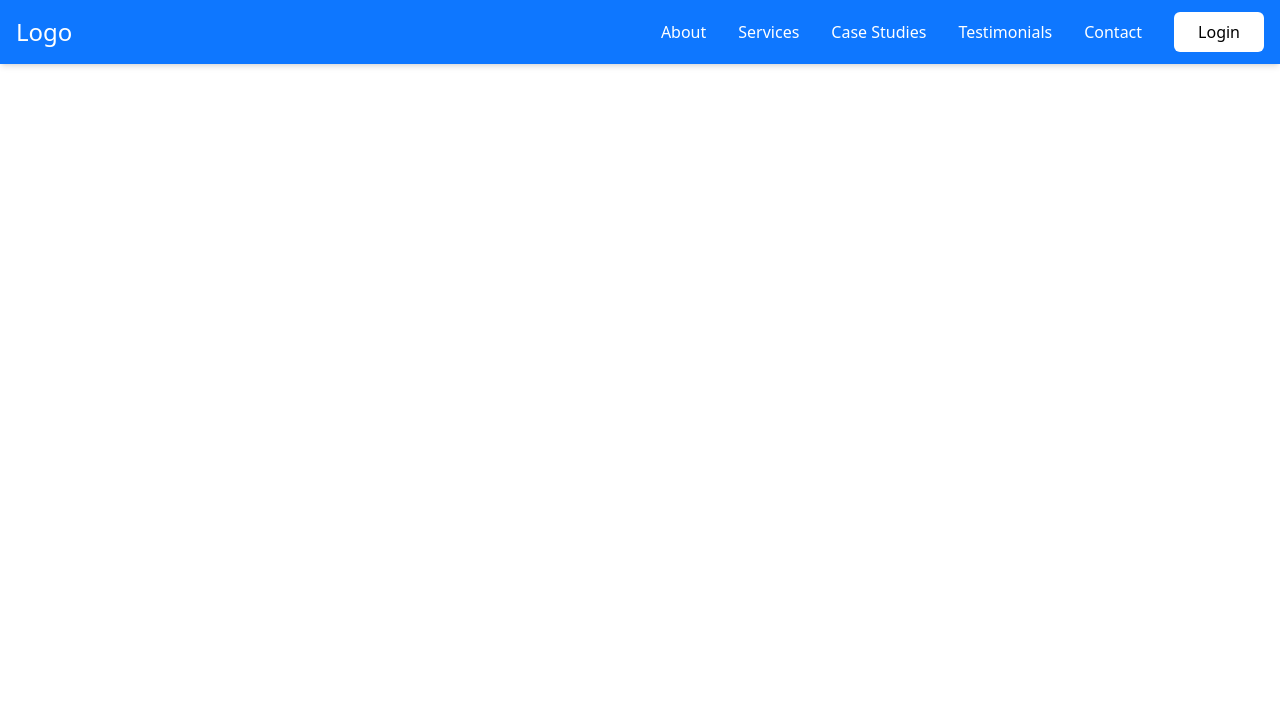
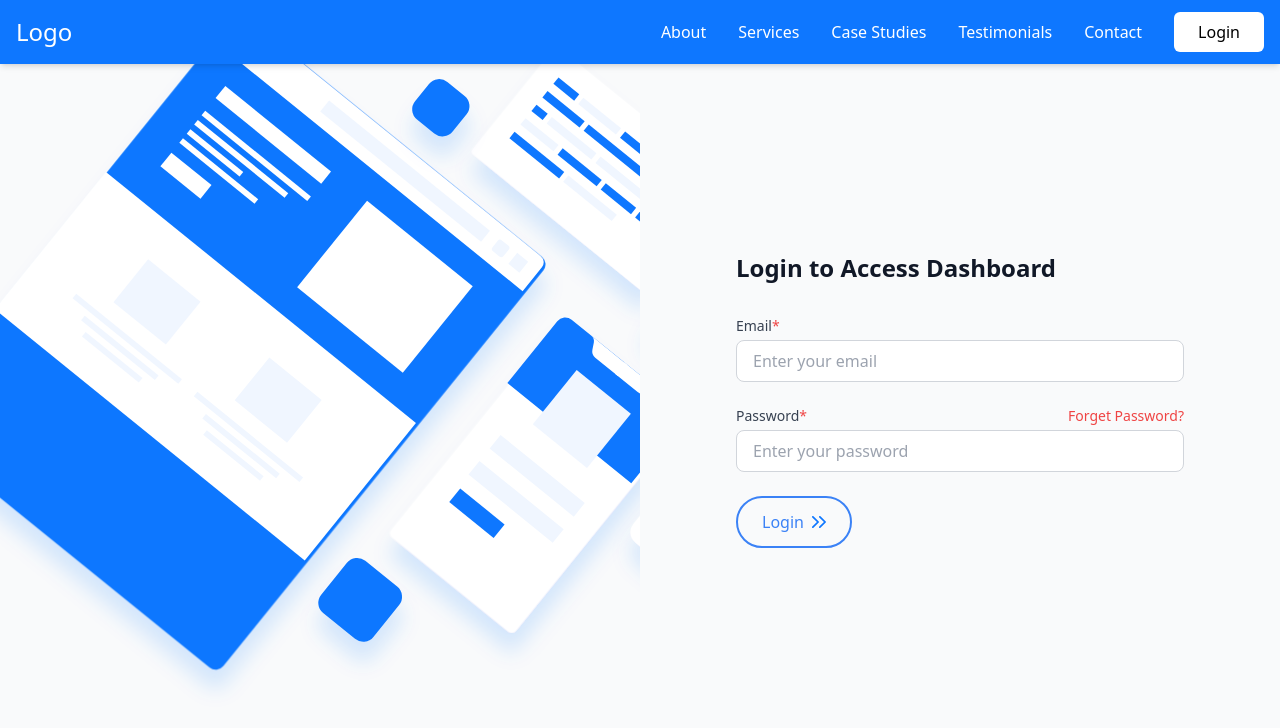
Before and after one commit to nareshaitla78/Dashboard, a Vue app in the folder frontend/: page /login in a window 1280 px wide. Shown: the top 728 px of the page. Built offline with nearby package versions, Linux system fonts and the light colour scheme.

Commit message:
login validation is fixed

```diff
--- a/frontend/src/stores/auth.js
+++ b/frontend/src/stores/auth.js
@@ -1,12 +1,33 @@
-import { ref, computed } from 'vue'
+
 import { defineStore } from 'pinia'
+import { ref } from 'vue'
 
-export const useAuthStore = defineStore('counter', () => {
-  const count = ref(0)
-  const doubleCount = computed(() => count.value * 2)
-  function increment() {
-    count.value++
+export const useAuthStore = defineStore('auth', () => {
+  const user = ref(null)
+  const isAuthenticated = ref(false)
+  const email = ref('')
+  const password = ref('')
+
+  const login = async (email , password ) => {
+    await new Promise(resolve => setTimeout(resolve, 1000))
+
+    if (email && password) {
+      user.value = { email }
+      isAuthenticated.value = true
+      return true
+    }
+    return false
   }
 
-  return { count, doubleCount, increment }
+  const logout = () => {
+    user.value = null
+    isAuthenticated.value = false
+  }
+
+  return {
+    user,
+    isAuthenticated,
+    login,
+    logout
+  }
 })
--- a/frontend/src/views/Login.vue
+++ b/frontend/src/views/Login.vue
@@ -1,13 +1,108 @@
-<template lang="">
-    <div>
-        Login
+<template>
+  <div class="min-h-screen bg-gray-50 flex w-full overflow-hidden">
+    <div class="relative w-1/2 h-[90vh]">
+      <img :src="aboutusimage" alt="About Us" class="w-full h-full object-cover" />
     </div>
+
+    <div class="flex-1 flex items-center justify-center p-8 w-1/2">
+      <div class="w-full max-w-md">
+        <h1 class="text-2xl font-bold text-gray-900 mb-8">Login to Access Dashboard</h1>
+
+        <form @submit.prevent="handleSubmit" class="space-y-6">
+          <div>
+            <label for="email" class="block text-sm font-medium text-gray-700 mb-1">
+              Email<span class="text-red-500">*</span>
+            </label>
+            <input
+              id="email"
+              v-model="email"
+              type="email"
+              required
+              class="w-full px-4 py-2 border border-gray-300 rounded-lg focus:ring-2 focus:ring-blue-500 focus:border-transparent"
+              placeholder="Enter your email"
+            />
+          </div>
+
+          <div>
+            <div class="flex justify-between items-center mb-1">
+              <label for="password" class="block text-sm font-medium text-gray-700">
+                Password<span class="text-red-500">*</span>
+              </label>
+              <a href="#" class="text-sm text-red-500 hover:text-red-600">Forget Password?</a>
+            </div>
+            <input
+              id="password"
+              v-model="password"
+              type="password"
+              required
+              class="w-full px-4 py-2 border border-gray-300 rounded-lg focus:ring-2 focus:ring-blue-500 focus:border-transparent"
+              placeholder="Enter your password"
+            />
+          </div>
+
+          <div v-if="error" class="text-red-500 text-sm text-center">{{ error }}</div>
+
+          <!-- Login Button -->
+          <button
+            type="submit"
+            :disabled="loading"
+            class="w-30   text-blue-500 hover:bg-blue-50 px-6 py-3 rounded-full   transition border-2 border-blue-500 flex items-center justify-center"
+          >
+            <span v-if="loading">Logging in...</span>
+            <span v-else class="inline-flex items-center">
+              Login
+              <img :src="arrowrightImage" alt="Arrow Right" class="h-3 ml-2" />
+              <img :src="arrowrightImage" alt="Arrow Right" class="h-3" />
+            </span>
+          </button>
+        </form>
+      </div>
+    </div>
+  </div>
 </template>
+
 <script>
+import { useRouter } from "vue-router";
+import aboutusimage from "@/assets/aboutus.svg";
+import arrowrightImage from "@/assets/arrowdownsigntonavigateblue.svg";
+
 export default {
+  data() {
+    return {
+      email: "",
+      password: "",
+      error: "",
+      loading: false,
+      aboutusimage,
+      arrowrightImage,
+    };
+  },
+  methods: {
+    async handleSubmit() {
+      console.log("login");
 
-}
+      if (!this.email || !this.password) {
+        this.error = "Please fill in all fields";
+        return;
+      }
+
+      this.loading = true;
+      this.error = "";
+
+      try {
+        const success = this.email === "nareshaitla1122@gmail.com" && this.password === "naresh@123";
+
+        if (success) {
+          this.$router.push("/dashboard");
+        } else {
+          this.error = "Invalid credentials";
+        }
+      } catch (e) {
+        this.error = "An error occurred";
+      } finally {
+        this.loading = false;
+      }
+    }
+  }
+};
 </script>
-<style lang="">
-
-</style>
```
